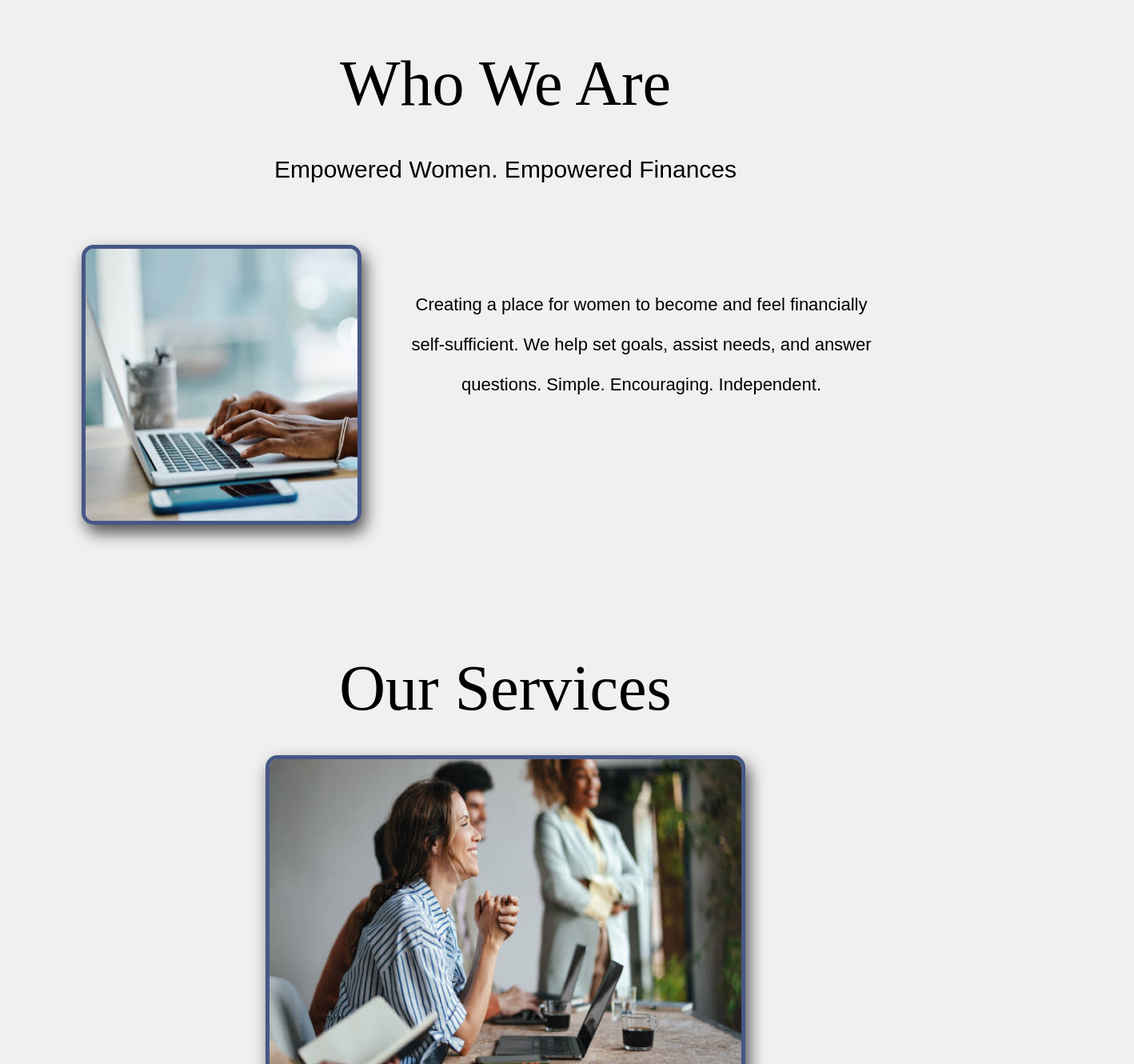
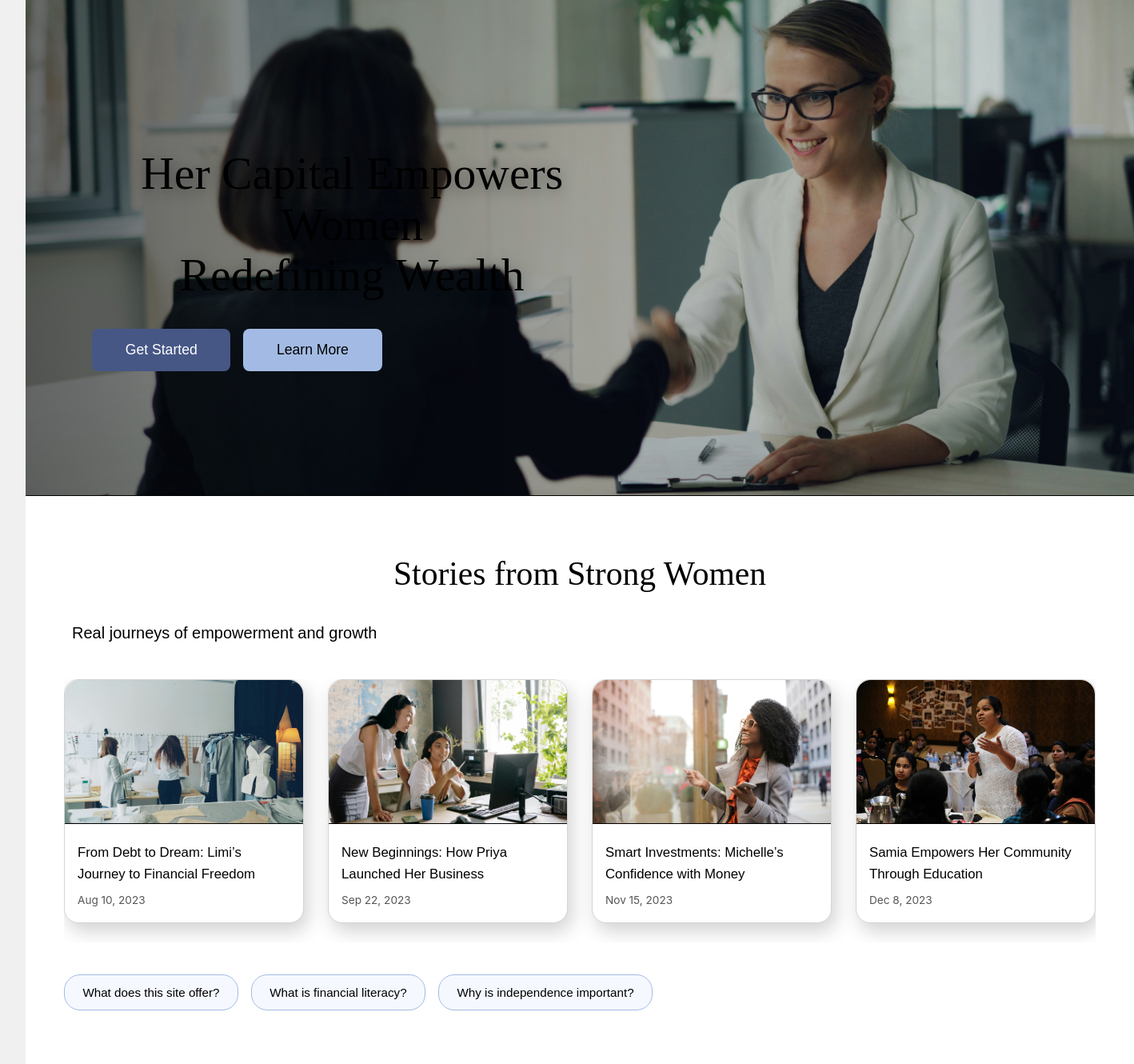
Before and after one commit to jessicajordan31/project-1-part-2, a Vue app in the folder Project-1-Part-2/: page / in a window 1280 px wide. Shown: the part 180-1510 px from the top of the page at 80% size, 1418 px wide, since content can reach past the window. Built offline with nearby package versions, Linux system fonts and the light colour scheme; the HTML template or start-up script is replaced by a standard one.

Commit message:
PS pages

```diff
--- a/Project-1-Part-2/src/App.vue
+++ b/Project-1-Part-2/src/App.vue
@@ -9,12 +9,12 @@
 
 <template>
   <main>
-    <!--<Dashboard/>-->
-    <About />
     <!-- Comment out the ones you don't want to see -->
-    <!--<Login />-->
-    <Connect/>
-     <!--<Home /> -->
+     <Home />
+     <!-- <About /> -->
+     <!-- <Dashboard/> -->
+     <!-- <Connect /> -->
+     <!-- <Login /> -->
   </main>
 
 </template>
--- a/Project-1-Part-2/src/components/Home.vue
+++ b/Project-1-Part-2/src/components/Home.vue
@@ -1,22 +1,28 @@
 <script setup>
-import Header from '../components/Header.vue'
-import Footer from '../components/Footer.vue'
-
-// Homepage images
-import heroImg from '@/assets/homepage-main.jpg'
-import story1 from '@/assets/homepage-story-1.jpg'
-import story2 from '@/assets/Homepage-story-2.jpg'
-import story3 from '@/assets/homepage-story-3.jpg'
-import story4 from '@/assets/homepage-story-4.jpg'
+import Header from './Header.vue'
+import Footer from './Footer.vue'
 </script>
 
 <template>
+  <div class="home-page">
     <Header />
 
+    <!-- HERO SECTION -->
+    <section class="hero">
+      <!-- Main homepage image -->
+      <img
+        class="hero-img"
+        src="@/assets/homepage-main.jpg"
+        alt="Financial advisor meeting with client"
+      />
 
-  <section class="hero" :style="{ backgroundImage: `url(${heroImg})` }">
-    <div class="hero-content">
-      <h1>Her Capital Empowers Women<br>Redefining Wealth</h1>
+      <div class="hero-overlay"></div>
+
+      <div class="hero-text">
+        <h1>
+          Her Capital Empowers Women<br />
+          Redefining Wealth
+        </h1>
 
         <div class="hero-buttons">
           <button class="btn-primary">Get Started</button>
@@ -25,46 +31,46 @@ import story4 from '@/assets/homepage-story-4.jpg'
       </div>
     </section>
 
-
+    <!-- STORIES SECTION -->
     <section class="stories">
       <h2>Stories from Strong Women</h2>
       <p class="subtitle">Real journeys of empowerment and growth</p>
 
       <div class="story-grid">
         <div class="story-card">
-        <img :src="story1" alt="">
+          <img src="@/assets/homepage-story-1.jpg" alt="Story 1" />
           <div class="story-info">
-          <h3>From Debt to Dream</h3>
+            <h3>From Debt to Dream: Limi’s Journey to Financial Freedom</h3>
             <span class="date">Aug 10, 2023</span>
           </div>
         </div>
 
         <div class="story-card">
-        <img :src="story2" alt="">
+          <img src="@/assets/homepage-story-2.jpg" alt="Story 2" />
           <div class="story-info">
-          <h3>New Beginnings: Priya Launched Her Business</h3>
+            <h3>New Beginnings: How Priya Launched Her Business</h3>
             <span class="date">Sep 22, 2023</span>
           </div>
         </div>
 
         <div class="story-card">
-        <img :src="story3" alt="">
+          <img src="@/assets/homepage-story-3.jpg" alt="Story 3" />
           <div class="story-info">
-          <h3>Smart Investments: Michelle’s Confidence</h3>
-          <span class="date">Oct 15, 2023</span>
+            <h3>Smart Investments: Michelle’s Confidence with Money</h3>
+            <span class="date">Nov 15, 2023</span>
           </div>
         </div>
 
         <div class="story-card">
-        <img :src="story4" alt="">
+          <img src="@/assets/homepage-story-4.jpg" alt="Story 4" />
           <div class="story-info">
-          <h3>Samia Empowers Her Community</h3>
+            <h3>Samia Empowers Her Community Through Education</h3>
             <span class="date">Dec 8, 2023</span>
           </div>
         </div>
       </div>
 
-
+      <!-- FAQ TAG BUTTONS -->
       <div class="faq-tags">
         <button>What does this site offer?</button>
         <button>What is financial literacy?</button>
@@ -73,57 +79,79 @@ import story4 from '@/assets/homepage-story-4.jpg'
     </section>
 
     <Footer />
+  </div>
 </template>
 
 <style scoped>
-
-section {
-  width: 100%;
-  padding: 0;
-  margin: 0;
+.home-page {
+  background-color: #ffffff;
 }
 
-
+/* ---------- HERO ---------- */
 .hero {
+  position: relative;
   height: 80vh;
-  background-size: cover;
-  background-position: center;
+  width: 100%;
+  overflow: hidden;
   display: flex;
   align-items: center;
-  padding-left: 4rem;
 }
 
-.hero-content h1 {
-  font-family: "Jomolhari", serif;
-  font-size: 60px;
-  color: white;
+.hero-img {
+  width: 100%;
+  height: 100%;
+  object-fit: cover;
+}
+
+.hero-overlay {
+  position: absolute;
+  inset: 0;
+  background: linear-gradient(
+    to right,
+    rgba(0, 0, 0, 0.55),
+    rgba(0, 0, 0, 0.25),
+    rgba(0, 0, 0, 0.1)
+  );
+}
+
+.hero-text {
+  position: absolute;
+  left: 6%;
+  max-width: 650px;
+  color: #ffffff;
+}
+
+.hero-text h1 {
+  font-family: 'Jomolhari', serif;
+  font-size: 3.6rem;
   line-height: 1.1;
-  text-shadow: 0 4px 15px rgba(0, 0, 0, 0.4);
+  text-shadow: 0 4px 18px rgba(0, 0, 0, 0.4);
 }
 
 .hero-buttons {
-  margin-top: 2rem;
+  margin-top: 2.2rem;
   display: flex;
   gap: 1rem;
 }
 
+/* Buttons */
 .btn-primary {
-  padding: 1rem 2.5rem;
+  padding: 1rem 2.6rem;
   background-color: #465786;
-  color: white;
-  font-size: 18px;
+  color: #ffffff;
   border-radius: 8px;
   border: none;
+  font-size: 1.1rem;
   cursor: pointer;
 }
 
 .btn-secondary {
-  padding: 1rem 2.5rem;
-  background-color: #A3BBE4;
-  color: black;
-  font-size: 18px;
+  padding: 1rem 2.6rem;
+  background-color: #a3bbe4;
+  color: #000000;
   border-radius: 8px;
   border: none;
+  font-size: 1.1rem;
   cursor: pointer;
 }
 
@@ -132,21 +160,22 @@ section {
 }
 
 .btn-secondary:hover {
-  background-color: #8faad3;
+  background-color: #90aed6;
 }
 
-
+/* ---------- STORIES SECTION ---------- */
 .stories {
   padding: 4rem 3rem;
 }
 
 .stories h2 {
-  font-family: "Jomolhari", serif;
-  font-size: 42px;
+  font-family: 'Jomolhari', serif;
+  font-size: 2.6rem;
 }
 
 .subtitle {
-  font-size: 20px;
+  font-size: 1.25rem;
+  margin-top: 0.3rem;
   margin-bottom: 2rem;
 }
 
@@ -160,9 +189,9 @@ section {
 .story-card {
   width: 300px;
   border-radius: 18px;
-  background: white;
-  border: 1px solid #ccc;
-  box-shadow: 5px 10px 23px rgba(0,0,0,0.18);
+  background: #ffffff;
+  border: 1px solid #d4d4d4;
+  box-shadow: 5px 10px 23px rgba(0, 0, 0, 0.18);
   flex-shrink: 0;
 }
 
@@ -178,17 +207,17 @@ section {
 }
 
 .story-info h3 {
-  font-size: 20px;
+  font-family: 'Zen Kaku Gothic New', sans-serif;
+  font-size: 1.05rem;
   margin-bottom: 0.4rem;
-  font-family: "Zen Kaku Gothic New", sans-serif;
 }
 
 .date {
-  font-size: 14px;
-  color: #555;
+  font-size: 0.85rem;
+  color: #555555;
 }
 
-
+/* FAQ tag buttons */
 .faq-tags {
   margin-top: 2.5rem;
   display: flex;
@@ -197,40 +226,48 @@ section {
 }
 
 .faq-tags button {
-  padding: 0.8rem 1.3rem;
+  padding: 0.8rem 1.4rem;
   border-radius: 20px;
-  border: 1px solid #A3BBE4;
-  background: #F5F8FF;
+  border: 1px solid #a3bbe4;
+  background: #f5f8ff;
   cursor: pointer;
-  font-size: 16px;
+  font-size: 0.95rem;
 }
 
 .faq-tags button:hover {
-  background-color: #A3BBE4;
-  color: white;
+  background-color: #a3bbe4;
+  color: #ffffff;
 }
 
-
+/* ---------- RESPONSIVE ---------- */
 @media (max-width: 900px) {
-  .hero {
-    padding: 2rem;
+  .hero-text {
+    left: 7%;
+    right: 7%;
   }
 
-  .hero-content h1 {
-    font-size: 42px;
+  .hero-text h1 {
+    font-size: 2.6rem;
   }
 }
 
 @media (max-width: 600px) {
+  .hero {
+    height: 70vh;
+  }
+
   .hero-buttons {
     flex-direction: column;
-    width: 100%;
-    max-width: 250px;
+    max-width: 240px;
   }
 
   .btn-primary,
   .btn-secondary {
     width: 100%;
   }
+
+  .stories {
+    padding: 3rem 1.5rem;
+  }
 }
 </style>
--- a/Project-1-Part-2/src/components/Support.vue
+++ b/Project-1-Part-2/src/components/Support.vue
@@ -1 +1,3 @@
-<template></template>
+<template>
+
+</template>
```
Lines whose indentation alone changed are shown as unchanged.
